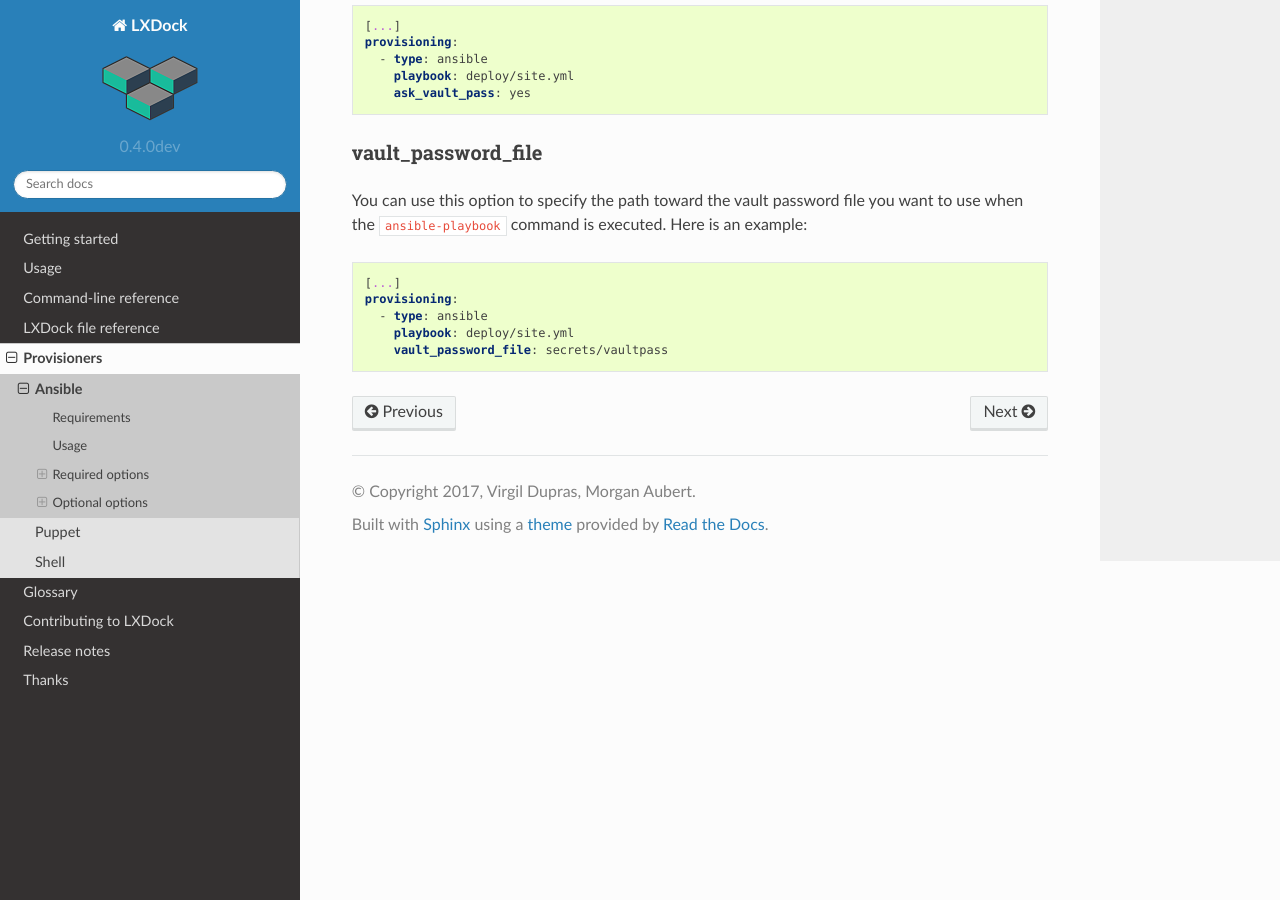
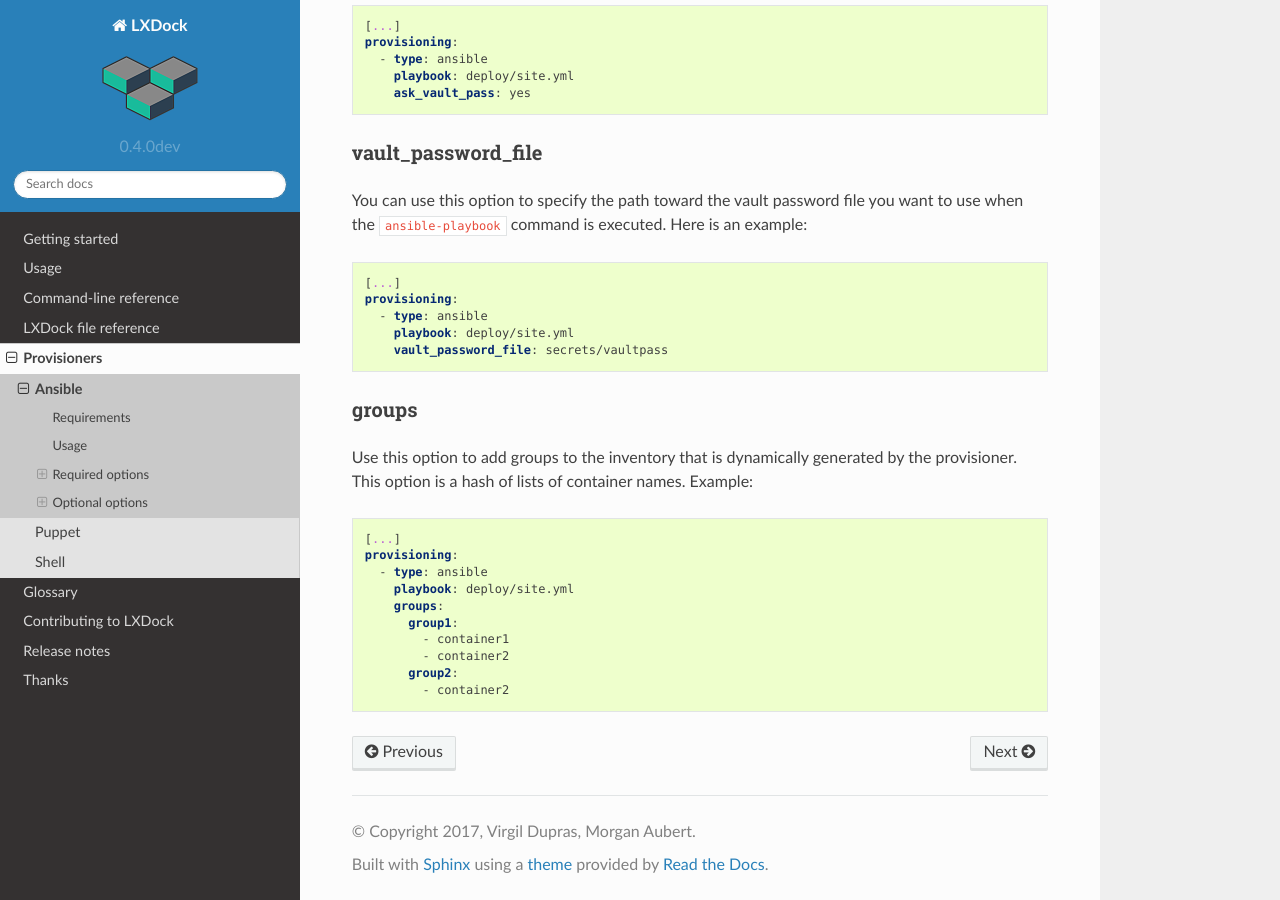
Before and after one commit to lxdock/lxdock, a Sphinx documentation site: the page built from docs/provisioners/ansible.rst, in a window 1280 px wide and 900 px high, scrolled down 921 px. Built offline with Sphinx 7.4.7 and the Read the Docs theme 2.0.0, drawn with Linux system fonts in a browser that asks for light colours.

Commit message:
Ansible provisioner: add the "groups" option (#95)
This allows us to add groups to the dynamically generated inventory.

```diff
--- a/docs/provisioners/ansible.rst
+++ b/docs/provisioners/ansible.rst
@@ -65,4 +65,23 @@ You can use this option to specify the path toward the vault password file you w
       playbook: deploy/site.yml
       vault_password_file: secrets/vaultpass
 
+groups
+======
+
+Use this option to add groups to the inventory that is dynamically generated by the provisioner.
+This option is a hash of lists of container names. Example:
+
+.. code-block:: yaml
+
+  [...]
+  provisioning:
+    - type: ansible
+      playbook: deploy/site.yml
+      groups:
+        group1:
+          - container1
+          - container2
+        group2:
+          - container2
+
 .. _Ansible: https://www.ansible.com/
```
Also changed, not shown: 3 other files.
